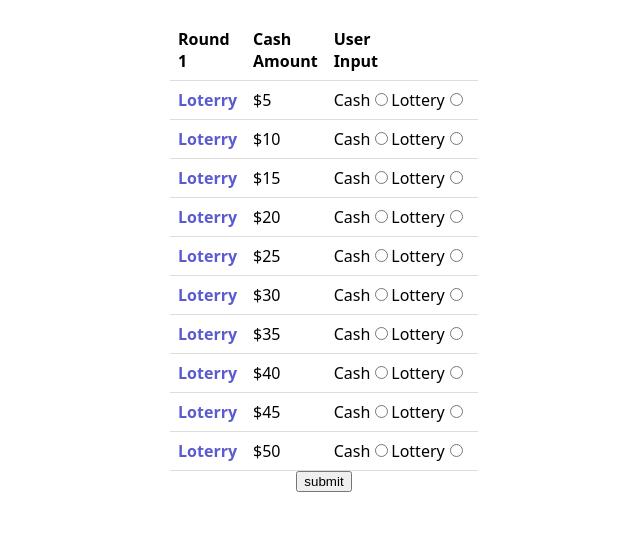
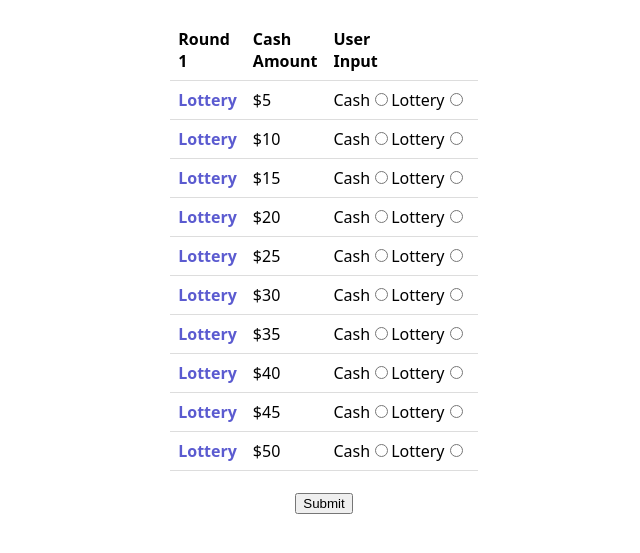
Before and after one commit to ellenguyen/Probability_Research-Survey_website, a Flask app: page /plain_text in a window 1280 px wide. Shown: the part 94-647 px from the top of the page, without its empty margins (316-956 px from the left). Run offline with Flask 3, Linux system fonts and the light colour scheme; some libraries are stand-ins or nearby versions.

Commit message:
change the script.js file so that we can create lottery tables

```diff
--- a/app.py
+++ b/app.py
@@ -71,6 +71,10 @@ def plain_text():
 def visualization():
     return render_template("visualization.html")
 
+@app.route("/success", methods=['POST'])
+def success():
+    return render_template("success.html")
+
 if __name__ == '__main__':
     #so that it keep refresing
     app.run(debug=True)
--- a/static/plain_text.css
+++ b/static/plain_text.css
@@ -39,7 +39,8 @@ th, td {
 }
 
 .button{
-  margin-top: 250px;
+  padding-top: 20px;
   display: flex;
-  margin: auto;
+  justify-content: center;
+
 }
--- a/static/script.js
+++ b/static/script.js
@@ -1,81 +1,44 @@
-document.addEventListener("DOMContentLoaded", function() {
-  const cashAmounts = [5, 10, 15, 20, 25, 30, 35, 40, 45, 50];
-  //const cashAmountsRound2 = [120, 122, 124, 126, 128, 130, 132, 134, 136, 138, 140];
-
-  //creating the user choice for CASH or LOTTERY
+function initializeLotteryTable() {
+  const lotteries = [5, 10, 15, 20, 25, 30, 35, 40, 45, 50];
+  const round1TableBody = document.getElementById("round1-table-body");
   const choices = {
     "Cash": false,
-    "Lottery" : false
-  }
+    "Lottery": false
+  };
 
-  const round1TableBody = document.getElementById("round1-table-body");
 
-  // Create table rows for each cash amount in the first table
-                              // arr, index
-  cashAmounts.forEach(function(cashAmount,i) {
+  lotteries.forEach(function(cashAmount, i) {
     const row = document.createElement("tr");
 
-    // creating the Loterry text and cell on to the table
     const lotteryCell = document.createElement("td");
-    const lotteryText = document.createTextNode("Loterry");
-    //added the text inside the cell
+    const lotteryText = document.createTextNode("Lottery");
     lotteryCell.appendChild(lotteryText);
-    //add it to the row
     row.appendChild(lotteryCell);
 
-    //creating the cash amount element
     const cashAmountCell = document.createElement("td");
-    //add text for cashamount inside the cell
     cashAmountCell.textContent = "$" + cashAmount;
-    //add it to the row
     row.appendChild(cashAmountCell);
 
-    //creating a cell and input for User_Inputs
     const userInputCell = document.createElement("td");
-    const userInputInput = document.createElement("input")
 
-    //looping thru the choices
     for (let key in choices) {
-      //creating label for the radio buttons
       let label = document.createElement("label");
       label.innerText = key;
       const userInputInput = document.createElement("input");
-      //having the same name for the radio button in each row
-      userInputInput.name = "choice" + i
+      userInputInput.name = "choice" + i;
       userInputInput.type = "radio";
-      //add to the label to the userinput
       label.appendChild(userInputInput);
       userInputCell.appendChild(label);
+    }
 
-    }
-   // adding it to the row
     row.appendChild(userInputCell);
-    // adding all the rows to the table
     round1TableBody.appendChild(row);
   });
 
-  //Style the lotteryCell in the first table
-  const lotteryCells = document.querySelectorAll("#round1-table-body td:first-child");
+  const lotteryCells = round1TableBody.querySelectorAll("td:first-child");
   lotteryCells.forEach(function(cell) {
     cell.classList.add("lottery-cell");
   });
+}
 
-  // function createRound2Table() {
-  //   const container = document.getElementById("tables-container");
-
-  //   // Create table for round 2
-  //   const round2Table = document.createElement("table");
-  //   round2Table.id = "round2-table";
-
-  //   // Create table body for round 2
-  //   const round2TableBody = document.createElement("tbody");
-
-  //   round2Table.appendChild(round2TableBody);
-
-  //   // Append the round 2 table to the container element
-  //   container.appendChild(round2Table);
-
-  // }
-
-
-});
+document.addEventListener("DOMContentLoaded", initializeLotteryTable);
--- a/templates/plain_text/plain_text.html
+++ b/templates/plain_text/plain_text.html
@@ -27,8 +27,11 @@
 
     </div>
 
-    <div>
-        <button class="button">submit</button>
+    <div class="button">
+        <form method="post" action="/success" >
+            <input type="submit"/>
+        </form>
+
     </div>
 
 
```
